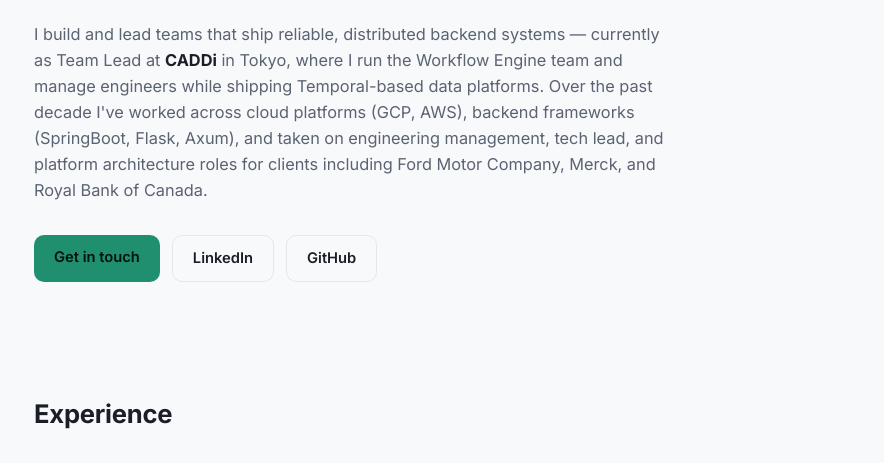
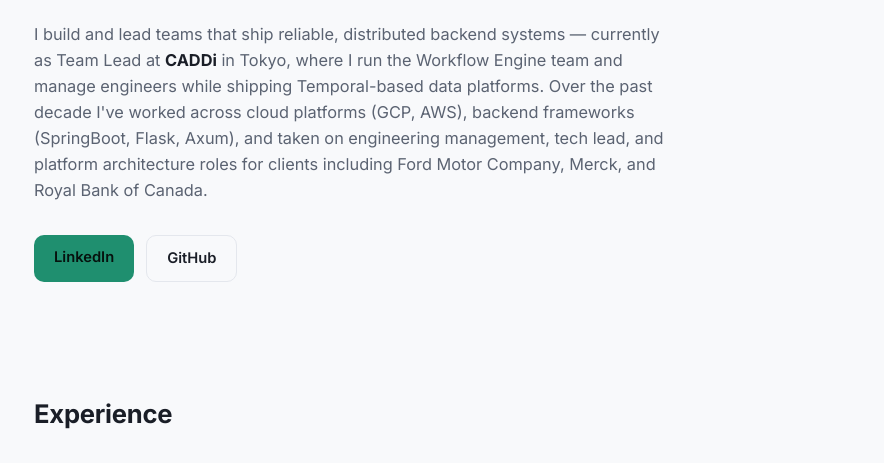
Before and after one commit to ritwickgupta/ritwickgupta.github.io, a plain HTML site: page index.html in a window 1280 px wide. Shown: the part 278-741 px from the top of the page, without its empty margins (196-1080 px from the left). Drawn offline with Linux system fonts and the light colour scheme.

Commit message:
Remove email from site
Co-Authored-By: Claude Sonnet 5.5 <noreply@anthropic.com>

```diff
--- a/index.html
+++ b/index.html
@@ -39,8 +39,7 @@
       Ford Motor Company, Merck, and Royal Bank of Canada.
     </p>
     <div class="hero-actions">
-      <a class="btn btn-primary" href="mailto:ritwick_gupta@hotmail.com">Get in touch</a>
-      <a class="btn btn-secondary" href="https://www.linkedin.com/in/ritwickgupta/" target="_blank" rel="noopener">LinkedIn</a>
+      <a class="btn btn-primary" href="https://www.linkedin.com/in/ritwickgupta/" target="_blank" rel="noopener">LinkedIn</a>
       <a class="btn btn-secondary" href="https://github.com/ritwickgupta" target="_blank" rel="noopener">GitHub</a>
     </div>
   </section>
@@ -247,10 +246,9 @@
   <section class="section" id="contact">
     <div class="container contact-container">
       <h2>Get in touch</h2>
-      <p class="contact-copy">Based in Japan and always happy to connect — reach out by email or on LinkedIn.</p>
+      <p class="contact-copy">Based in Japan and always happy to connect — reach out on LinkedIn.</p>
       <div class="hero-actions">
-        <a class="btn btn-primary" href="mailto:ritwick_gupta@hotmail.com">ritwick_gupta@hotmail.com</a>
-        <a class="btn btn-secondary" href="https://www.linkedin.com/in/ritwickgupta/" target="_blank" rel="noopener">LinkedIn</a>
+        <a class="btn btn-primary" href="https://www.linkedin.com/in/ritwickgupta/" target="_blank" rel="noopener">LinkedIn</a>
         <a class="btn btn-secondary" href="https://github.com/ritwickgupta" target="_blank" rel="noopener">GitHub</a>
       </div>
     </div>
```
